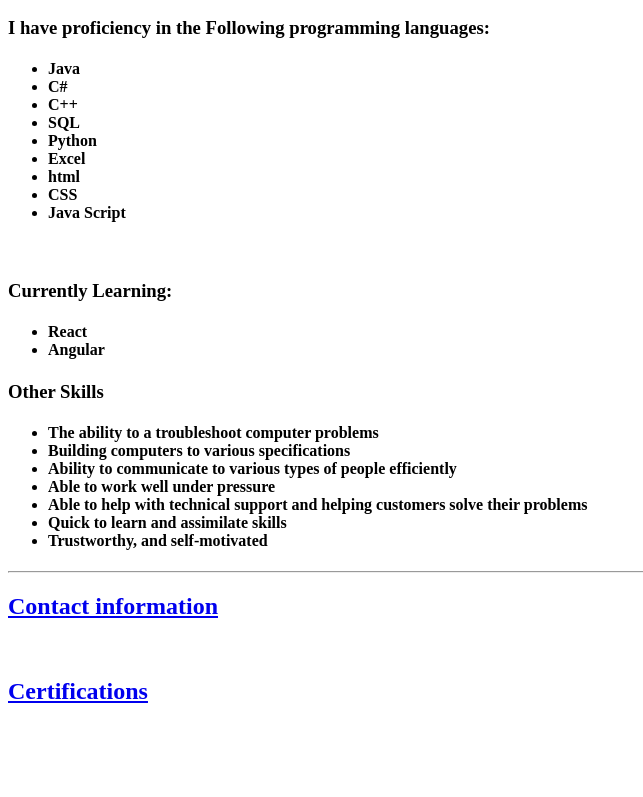
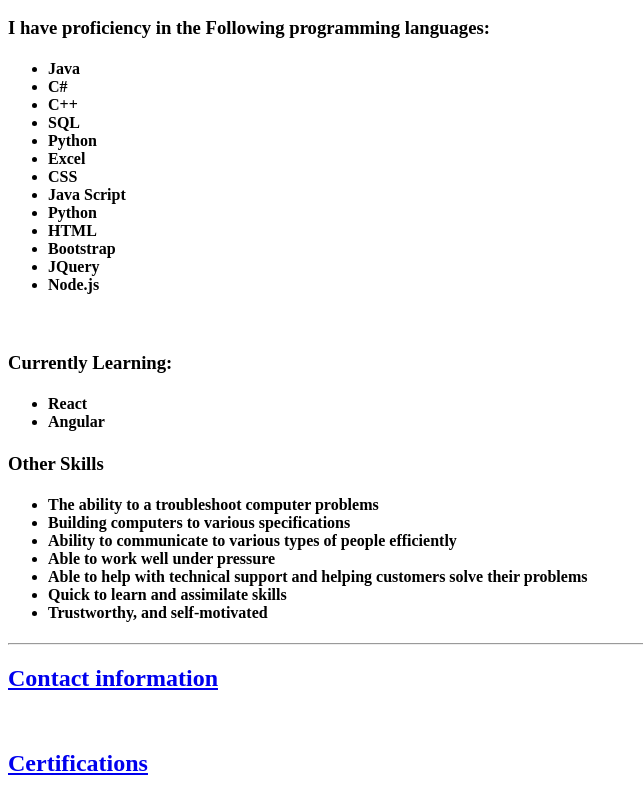
Before and after one commit to Recline25/CV_html, a plain HTML site: page index.html in a window 1280 px wide. Shown: the part 1185-1982 px from the top of the page, without its empty margins (0-643 px from the left). Before the commit the page ends 1910 px from the top, so only its background shows below. Drawn offline with Linux system fonts and the light colour scheme.

Commit message:
Update index.html
Updated to newest information

```diff
--- a/index.html
+++ b/index.html
@@ -51,9 +51,13 @@
             <li>SQL</li>
             <li>Python</li>
             <li>Excel</li>
-            <li>html</li>
             <li>CSS</li>
             <li>Java Script</li>
+            <li>Python</li>
+            <li>HTML</li>
+            <li>Bootstrap</li>
+            <li>JQuery</li>
+            <li>Node.js</li>
         </ul></h4>
         <br/>
         <h3>Currently Learning:</h3>
```
